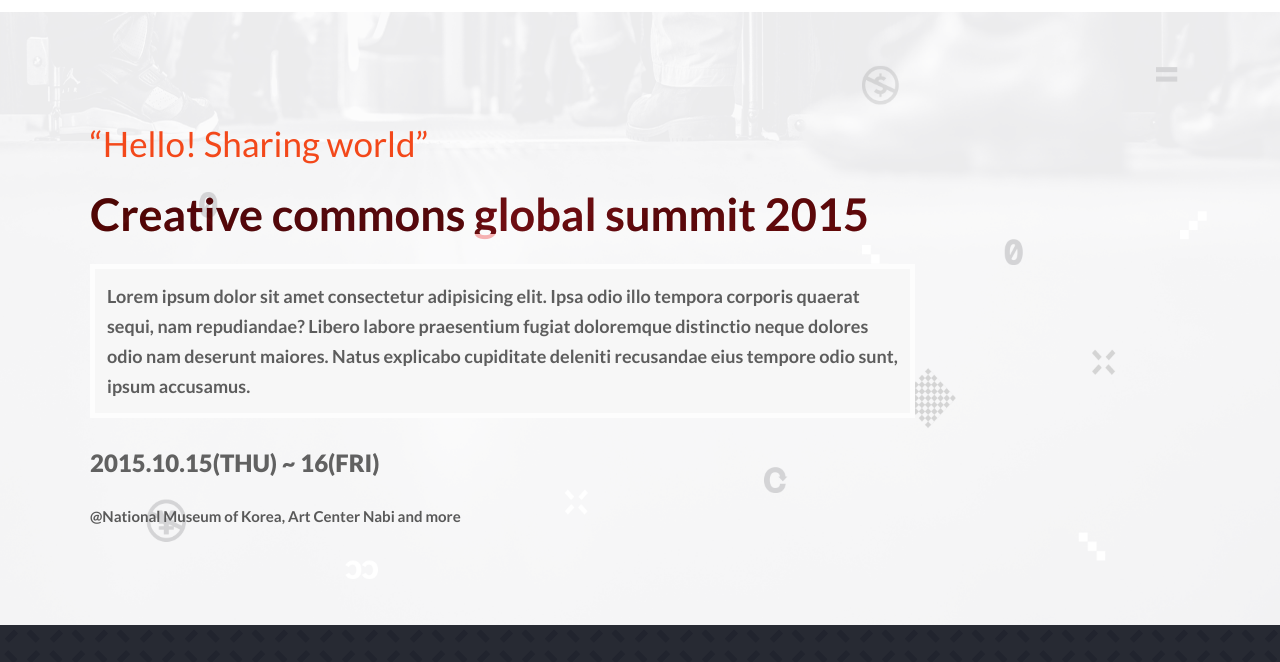
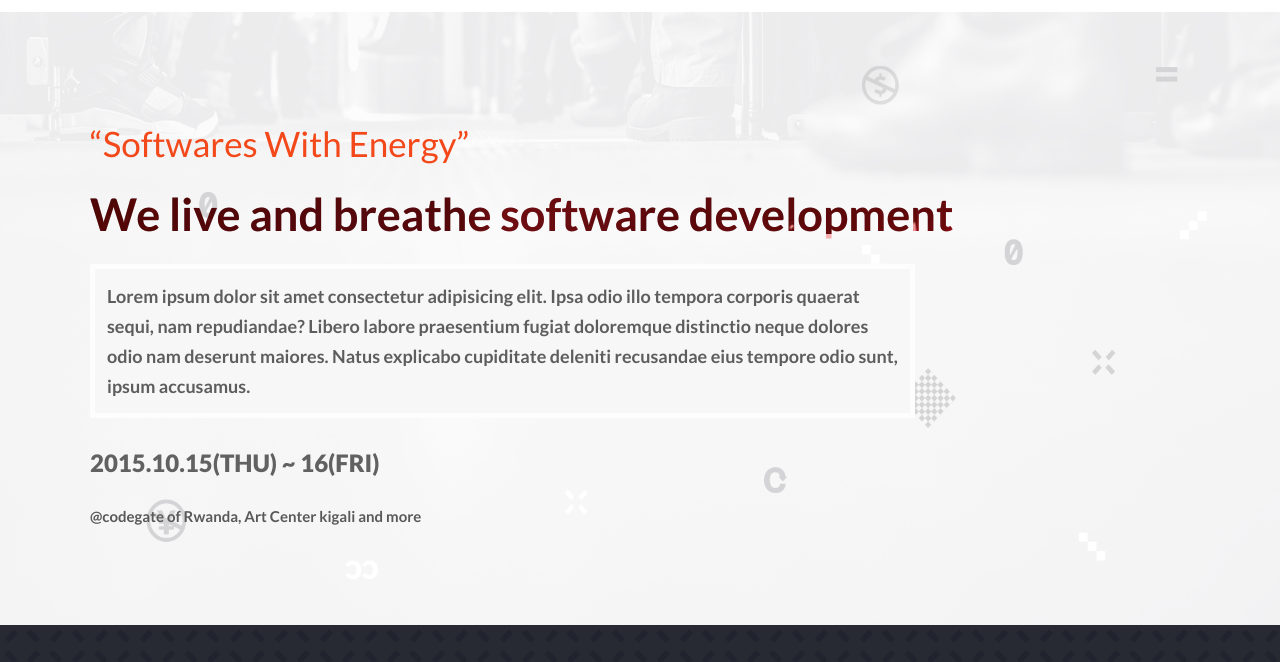
Before and after one commit to byiringiroscar/capstone_microverse_one.github.io, a website: page index.html in a window 1280 px wide. Shown: the part 90-752 px from the top of the page. Drawn offline with Linux system fonts and the light colour scheme.

Commit message:
add more content on my pages

```diff
--- a/index.html
+++ b/index.html
@@ -55,11 +55,11 @@
             </ul>
         </div>
         <div class="main-content">
-            <q class="intro">Hello! Sharing world</q>
-            <h1 class="main-into">Creative commons global summit 2015</h1>
+            <q class="intro">Softwares With Energy</q>
+            <h1 class="main-into">We live and breathe software development</h1>
             <p class="description">Lorem ipsum dolor sit amet consectetur adipisicing elit. Ipsa odio illo tempora corporis quaerat sequi, nam repudiandae? Libero labore praesentium fugiat doloremque distinctio neque dolores odio nam deserunt maiores. Natus explicabo cupiditate deleniti recusandae eius tempore odio sunt, ipsum accusamus.</p>
             <h3 class="time">2015.10.15(THU) ~ 16(FRI)</h3>
-            <P class="copy">@National Museum of Korea, Art Center Nabi and more</P>
+            <P class="copy">@codegate of Rwanda, Art Center kigali and more</P>
 
         </div>
     </section>
```
Also changed, not shown: about.html (+2 -2 lines).
